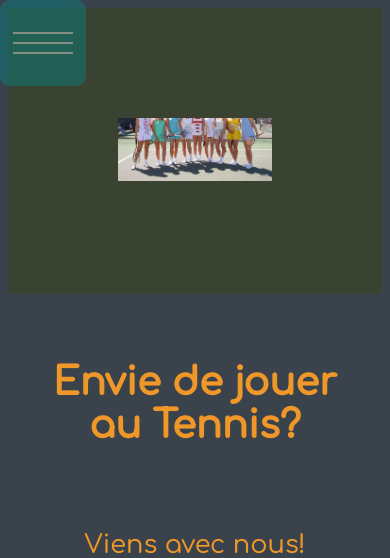
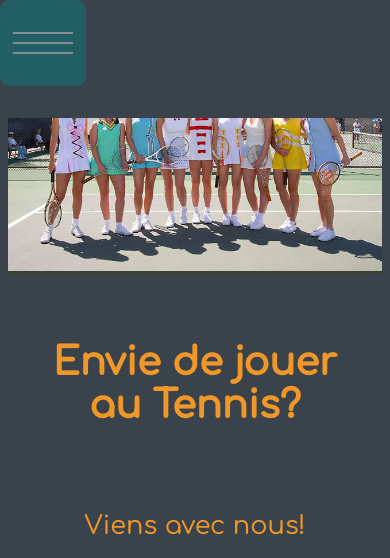
Before and after one commit to Felipeache/onygo, a Django app: page / in a window 390 px wide. Shown: the top 558 px of the page. Run offline with Django 3.2, Linux system fonts and the light colour scheme.

Commit message:
head img again

```diff
--- a/static/css/style.css
+++ b/static/css/style.css
@@ -643,8 +643,12 @@ footer {
         display: none;
     }
     .imgcontainer {
-    padding: 13vh;
+    margin-top: 13vh;
     background: #3A4231;
+    }
+    .mainimg{
+        width: 100%;
+        height: auto;
     }
 
     #id_avatar{
```
